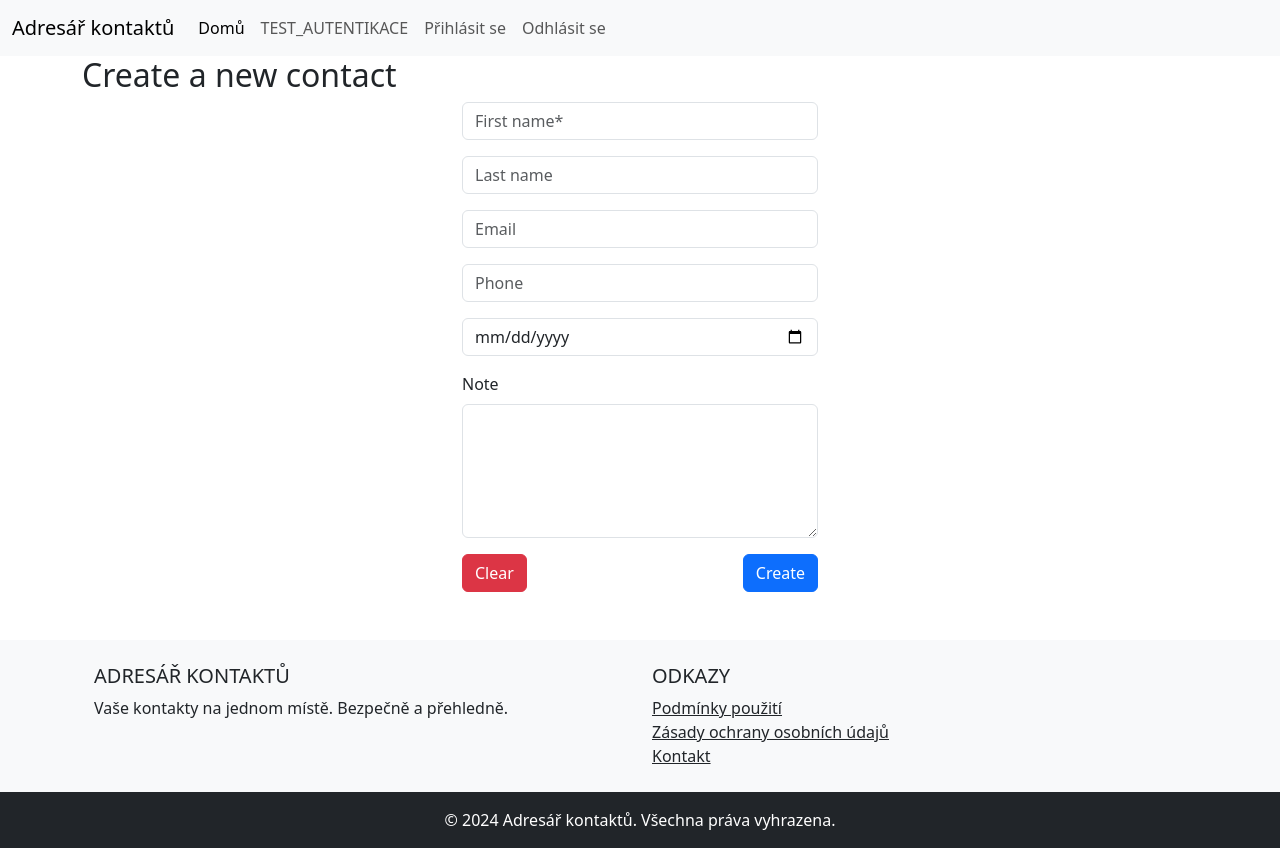
After one commit to ZenithMeetsNadir/krouzek-alfa-php-24-25, a PHP site: the page made by template/contact/createForm.phtml in a window 1280 px wide. The commit adds this page. Run offline with PHP 8.4, Linux system fonts and the light colour scheme; the template is opened without the code that fills it, so the values that code supplies are empty.

Commit message:
contact form

```diff
--- a/src/Model/Repository/AddressRepository.php
+++ b/src/Model/Repository/AddressRepository.php
@@ -23,7 +23,7 @@ class AddressRepository extends BaseRepository {
     /**
      * @throws RecordNotfoundException
      */
-    public function getById($id): Address {
+    public function findById($id): Address {
         $queryResult = $this->connection->query("SELECT * FROM address WHERE id = ?", [$id]);
 
         if (isset($queryResult[0]))
--- /dev/null
+++ b/template/contact/createForm.phtml
@@ -0,0 +1,37 @@
+<h2>Create a new contact</h2>
+
+<div class="row">
+    <div class="col-md-4 offset-md-4">
+        <form action="<?= $this->linkGenerator->generateLink('contact/create') ?>" method="post">
+            <div class="mb-3">
+                <label for="input-fn" class="form-label" style="display: none">First name*</label>
+                <input id="input-fn" class="form-control" type="text" name="firstName" placeholder="First name*" required>
+            </div>
+            <div class="mb-3">
+                <label for="input-ln" class="form-label" style="display: none">Last Name</label>
+                <input id="input-ln" class="form-control" type="text" name="lastName" placeholder="Last name">
+            </div>
+            <div class="mb-3">
+                <label for="input-email" class="form-label" style="display: none">Email</label>
+                <input id="input-email" class="form-control" type="email" name="email" placeholder="Email">
+            </div>
+            <div class="mb-3">
+                <label for="input-phone" class="form-label" style="display: none">Phone</label>
+                <input id="input-phone" class="form-control" type="text" name="phone" placeholder="Phone">
+            </div>
+            <div class="mb-3">
+                <label for="input-birthdate" class="form-label" style="display: none">BirthDate</label>
+                <input id="input-birthdate" class="form-control" type="date" name="birthdate" placeholder="Birthdate">
+            </div>
+            <div class="mb-3">
+                <label for="input-note" class="form-label">Note</label>
+                <textarea id="input-note" class="form-control" rows="5" name="note"></textarea>
+            </div>
+
+            <div style="display: flex; justify-content: space-between">
+                <input type="reset" value="Clear" class="btn btn-danger btn-login">
+                <input type="submit" value="Create" class="btn btn-primary btn-login">
+            </div>
+        </form>
+    </div>
+</div>
--- a/template/home/authreq.phtml
+++ b/template/home/authreq.phtml
@@ -1 +1,2 @@
 <h1><?= $data['address'] ?></h1>
+<h1><?= $data['contact'] ?></h1>
--- a/template/sign/in.phtml
+++ b/template/sign/in.phtml
@@ -12,7 +12,9 @@
                 <input name="password" id="password" type="password" placeholder="Password" required class="form-control"/>
             </div>
 
-            <input type="submit" value="Sign in" class="btn btn-primary"/>
+            <div style="display: flex; justify-content: center">
+                <input type="submit" value="Sign in" class="btn btn-primary"/>
+            </div>
         </form>
     </div>
 </div>
```
Also changed, not shown: src/Controller/ContactController.php (added, +14 -0 lines), src/Controller/HomeController.php (+15 -13 lines), src/Model/Entity/Contact.php (+4 -3 lines), src/Model/Repository/ContactRepository.php (+4 -4 lines).
